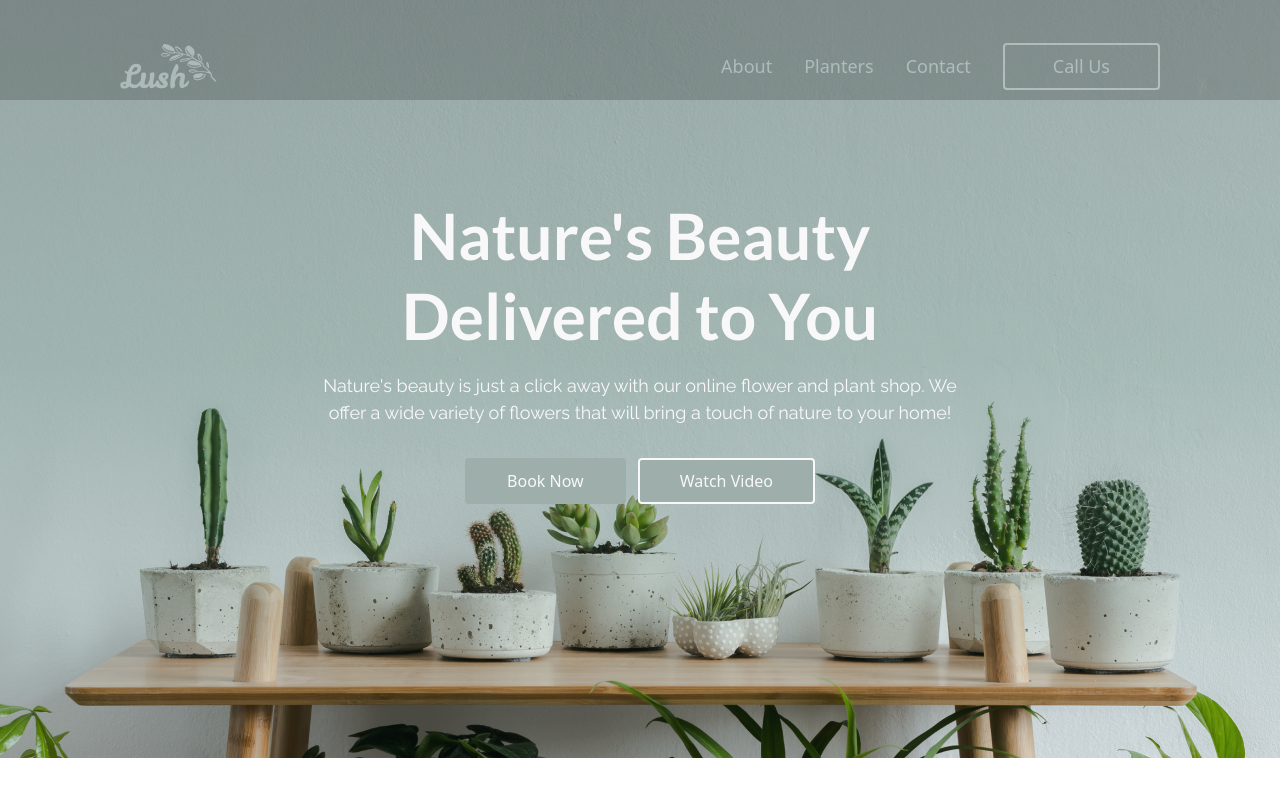
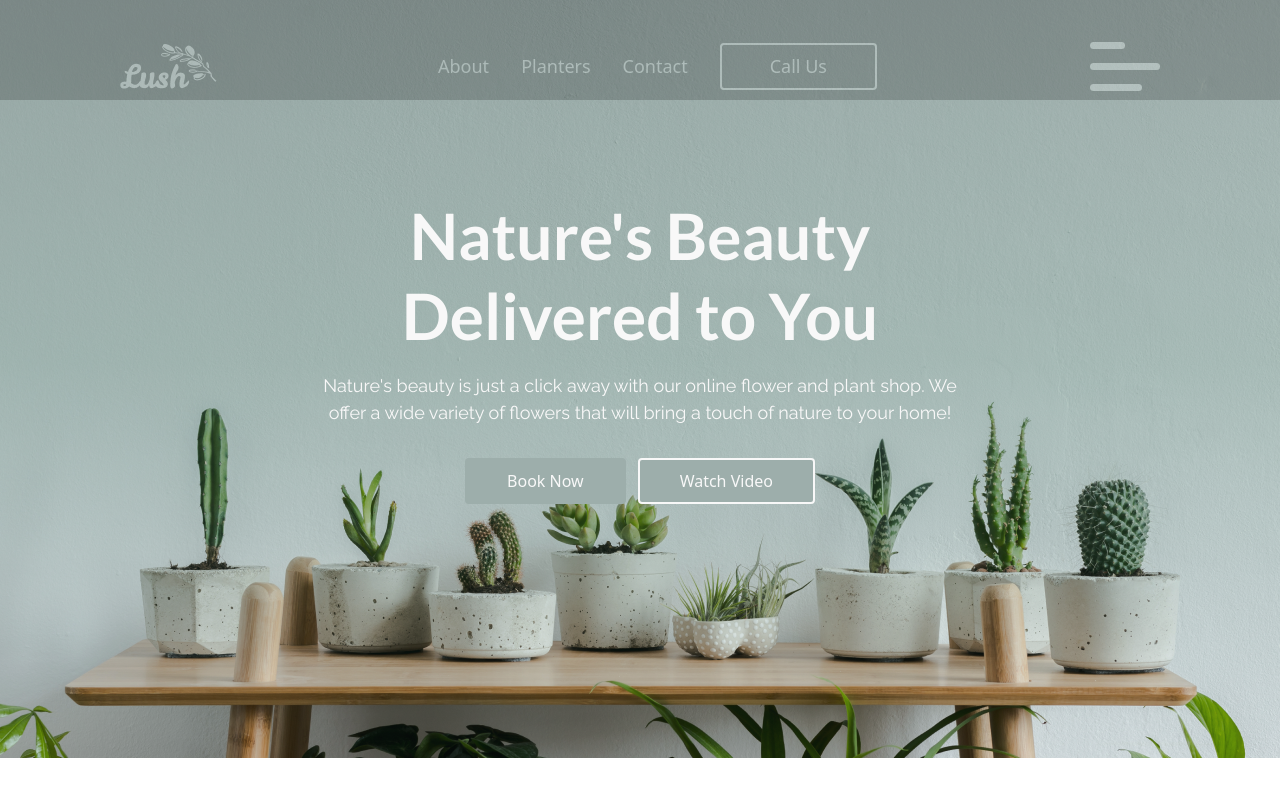
Before and after one commit to Pedro6Miguel/GardenPage, a React (Vite) app: page / in a window 1280 px wide. Shown: the top 800 px of the page. Built offline with nearby package versions, Linux system fonts and the light colour scheme.

Commit message:
Responsive nav

```diff
--- a/src/App.scss
+++ b/src/App.scss
@@ -62,3 +62,62 @@ input::placeholder {
   background-repeat: no-repeat;
   background-size: cover;
 }
+
+label {
+  display: flex;
+  flex-direction: column;
+  width: 70px;
+  cursor: pointer;
+}
+
+label span {
+  background: #fff;
+  border-radius: 10px;
+  height: 7px;
+  margin: 7px 0;
+  transition: .4s cubic-bezier(0.68, -0.6, 0.32, 1.6);
+
+}
+
+
+span:nth-of-type(1) {
+  width: 50%;
+
+}
+
+span:nth-of-type(2) {
+  width: 100%;
+}
+
+
+span:nth-of-type(3) {
+  width: 75%;
+
+}
+
+
+input[type="checkbox"] {
+  display: none;
+}
+
+
+input[type="checkbox"]:checked~span:nth-of-type(1) {
+  transform-origin: bottom;
+  transform: rotatez(45deg) translate(8px, 0px)
+}
+
+
+input[type="checkbox"]:checked~span:nth-of-type(2) {
+
+  transform-origin: top;
+  transform: rotatez(-45deg)
+}
+
+
+input[type="checkbox"]:checked~span:nth-of-type(3) {
+
+  transform-origin: bottom;
+  width: 50%;
+  transform: translate(30px, -11px) rotatez(45deg);
+
+}
--- a/src/components/Navbar/Navbar.tsx
+++ b/src/components/Navbar/Navbar.tsx
@@ -1,9 +1,12 @@
-import React from 'react'
+import React, { useState } from 'react'
 
 import Logo from '../../../public/images/Logo.png'
 
 export const Navbar = () => {
+  const [open, setOpen] = useState(false)
+
   return (
+    <>
     <nav className='bg-dark opacity-20 pt-8 w-[100vw] h-[100px] absolute top-0 z-10 flex justify-between items-center px-[220px] max-[1470px]:px-[120px] max-[1100px]:px-[80px]'>
       <img className='h-[64px]' src={Logo} alt="" />
       <ul className='flex gap-8 items-center'>
@@ -12,6 +15,19 @@ export const Navbar = () => {
         <li className='text-[18px] text-white'>Contact</li>
         <li className='text-[18px] text-white border-2 px-12 py-2 rounded-[4px]'>Call Us</li>
       </ul>
+      <label htmlFor="check">
+        <input onClick={() => setOpen(!open)} type="checkbox" id="check"/>
+        <span></span>
+        <span></span>
+        <span></span>
+      </label>
     </nav>
+
+    { open ?
+    <div className='h-[100vh] bg-dark'>
+
+    </div> : '' }
+
+    </>
   )
 }
```
